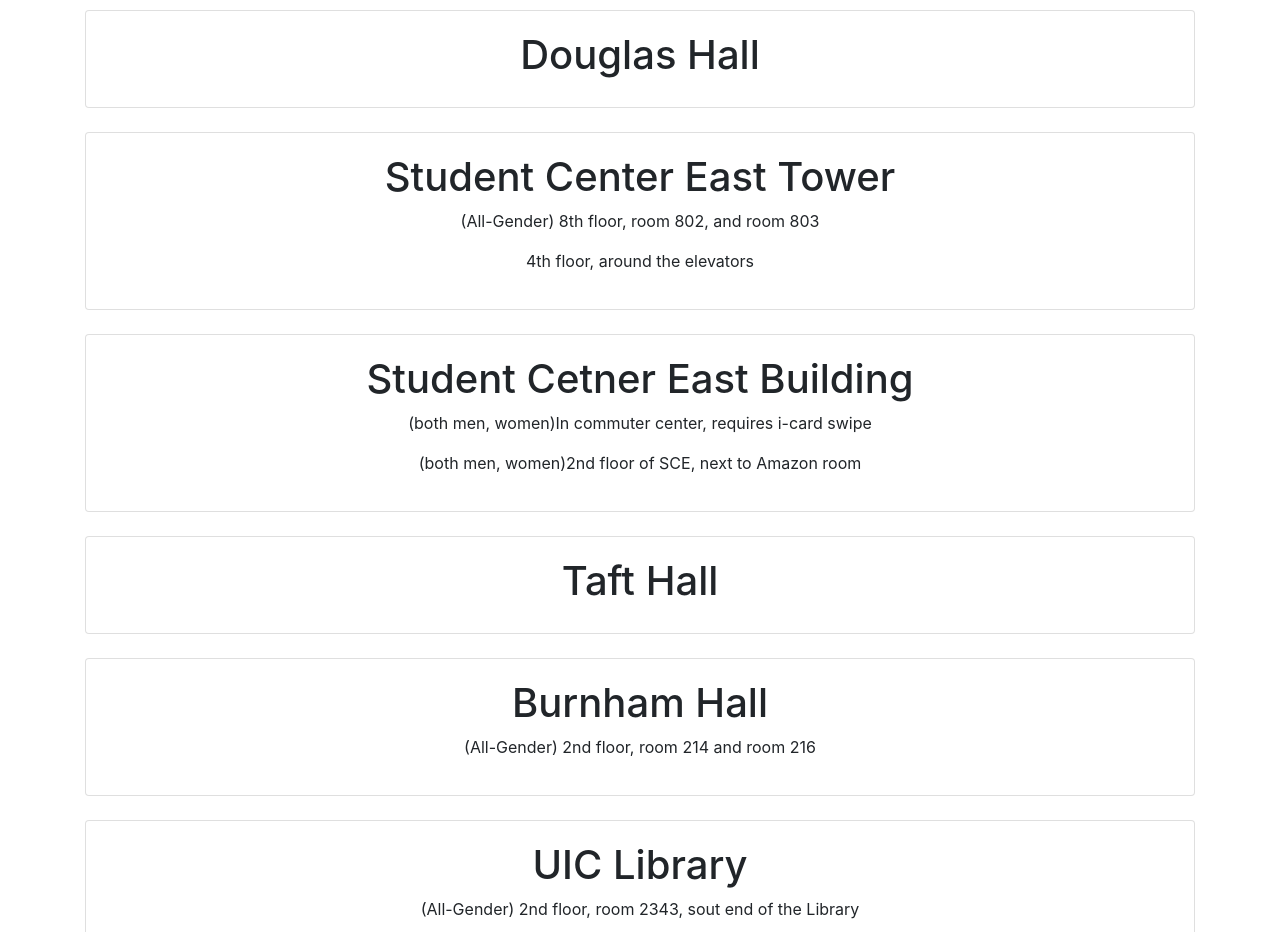
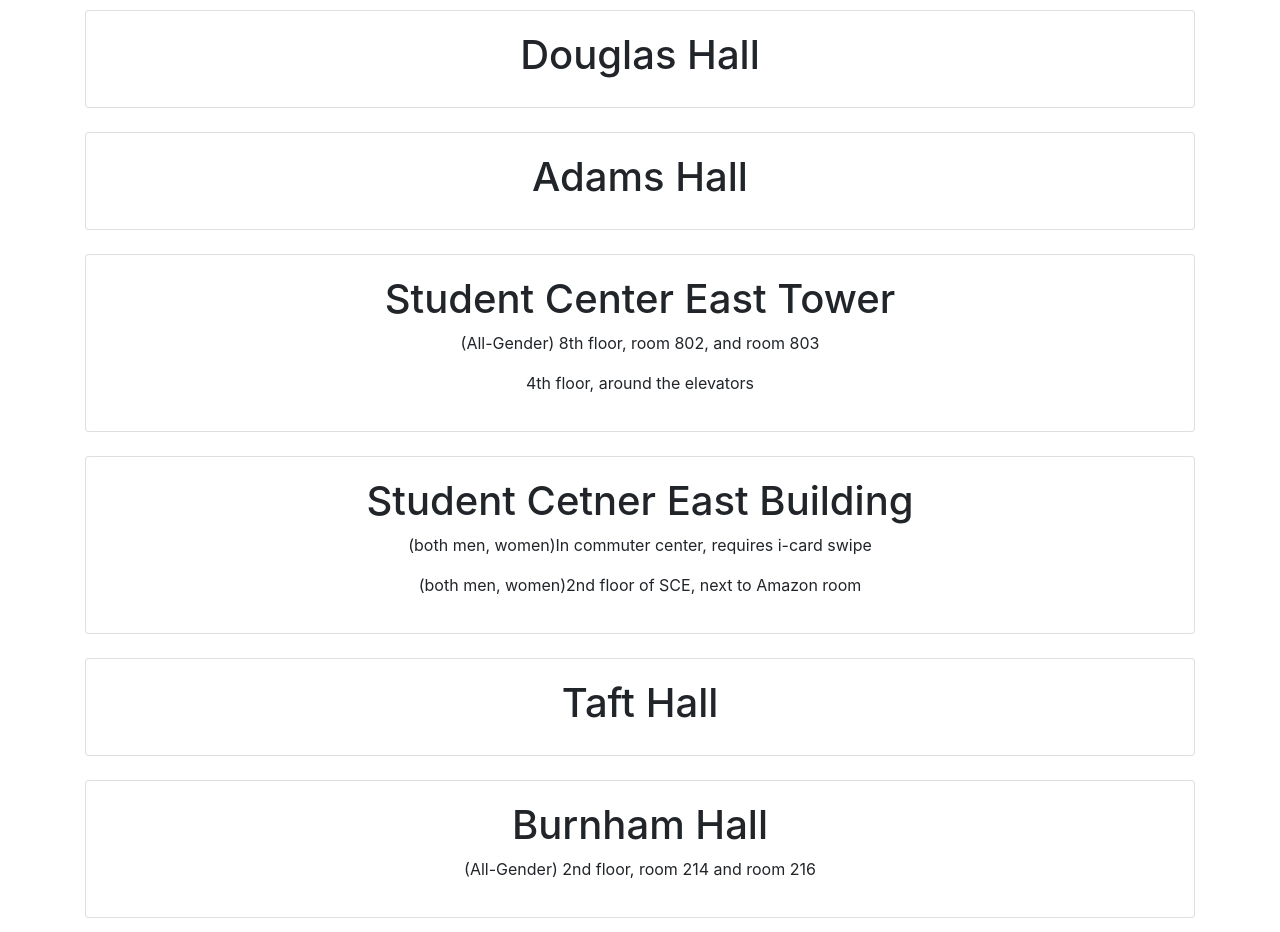
Before and after one commit to Abraham-Moraes-Arroyo/restroomv2, a plain HTML site: page index.html in a window 1280 px wide. Shown: the part 1640-2572 px from the top of the page. Drawn offline with nearby package versions, Linux system fonts and the light colour scheme; some packages are replaced by stand-ins of ours.

Commit message:
Added Adams Hall

```diff
--- a/index.html
+++ b/index.html
@@ -155,6 +155,12 @@ projects.  -->
             <div class="card">
                 <div class="card-body">
                     <h1>Douglas Hall</h1>
+                </div>
+              </div>
+            <br>
+            <div class="card">
+                <div class="card-body">
+                    <h1>Adams Hall</h1>
                 </div>
               </div>
             <br>
```
